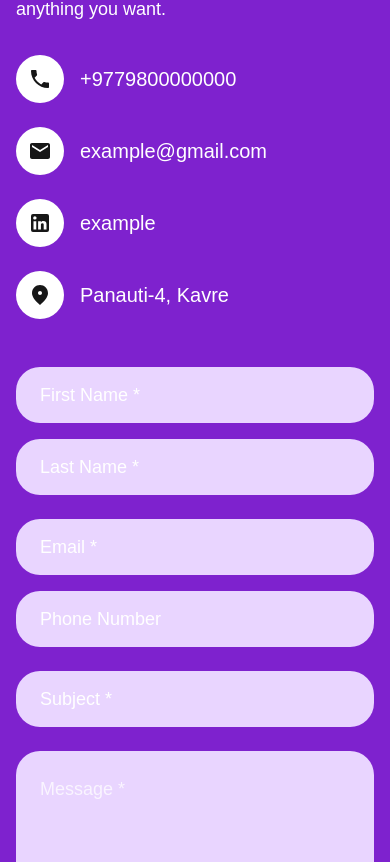
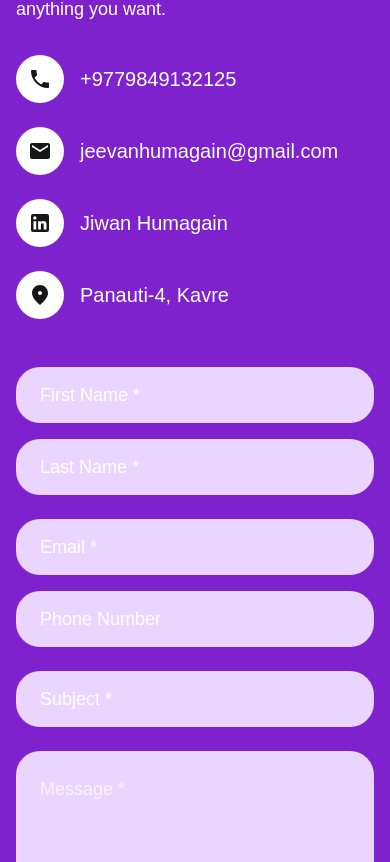
Before and after one commit to jiwanhumagain/Portfolio, a Next.js app: page /Contact in a window 390 px wide. Shown: the part 1213-2075 px from the top of the page. Built offline with nearby package versions, Linux system fonts and the light colour scheme; a web font is replaced by a local one.

Commit message:
Contact details: phone number and email added

```diff
--- a/src/components/contact.jsx
+++ b/src/components/contact.jsx
@@ -9,9 +9,9 @@ import sendFormDetail from '../app/api/api';
 
 export default function Contact() {
     const ContactDetails = [
-        { icon: PhoneIcon, detail: '+9779800000000' },
-        { icon: EmailIcon, detail: 'example@gmail.com' },
-        { icon: LinkedInIcon, detail: 'example' },
+        { icon: PhoneIcon, detail: '+9779849132125' },
+        { icon: EmailIcon, detail: 'jeevanhumagain@gmail.com' },
+        { icon: LinkedInIcon, detail: 'Jiwan Humagain' },
         { icon: FmdGoodIcon, detail: 'Panauti-4, Kavre' },
     ];
 
```
